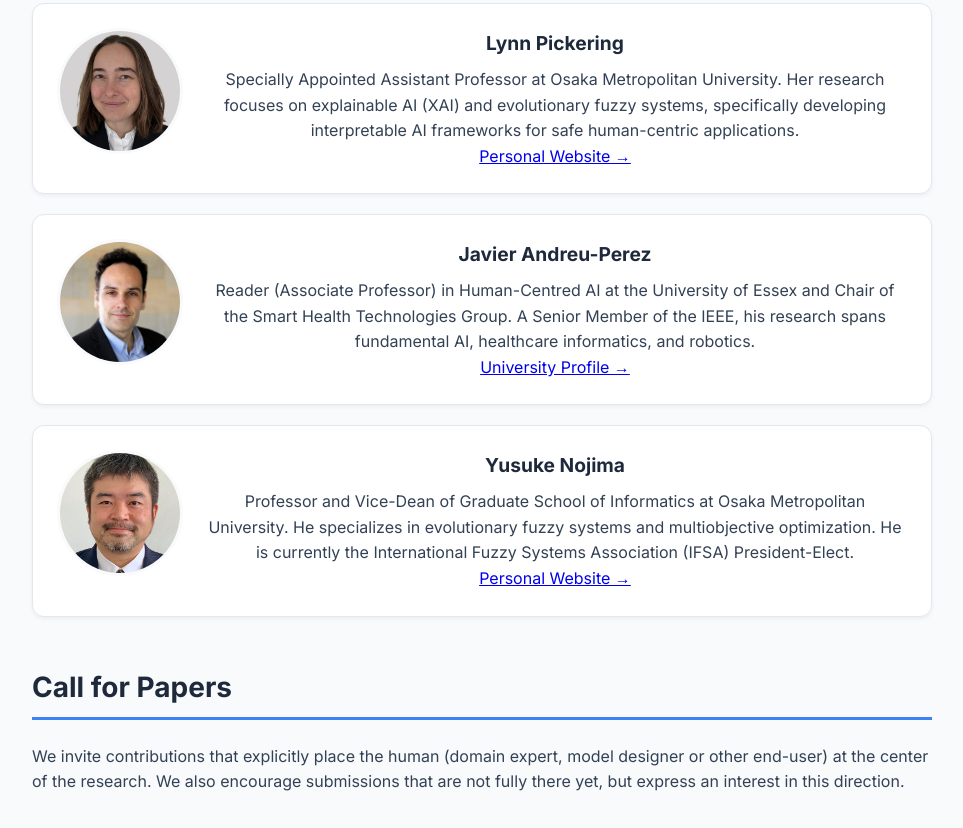
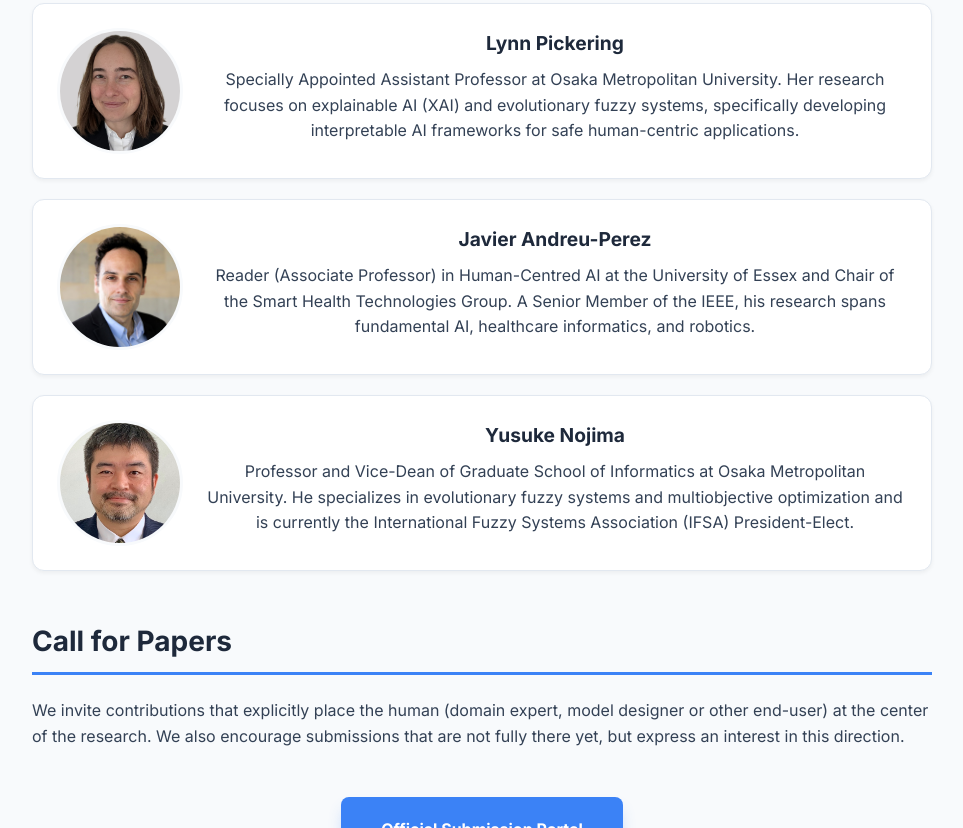
Before and after one commit to hcai-research-group/human-centric-ai-scis-isis2026, a plain HTML site: page index.html in a window 1280 px wide. Shown: the part 1420-2248 px from the top of the page, without its empty margins (158-1121 px from the left). Drawn offline with Linux system fonts and the light colour scheme.

Commit message:
Update index.html

```diff
--- a/index.html
+++ b/index.html
@@ -100,11 +100,25 @@
             border: 3px solid var(--light-bg);
         }
 
-        .organizer-name {
+        /* .organizer-name {
             font-weight: 700;
             color: var(--primary);
             font-size: 1.2rem;
             margin-bottom: 0.5rem;
+        } */
+        .organizer-name {
+        display: inline-block;
+        font-weight: 700;
+        color: var(--primary); /* Keeps the dark color as default */
+        font-size: 1.2rem;
+        margin-bottom: 0.5rem;
+        text-decoration: none; /* Removes default underline */
+        transition: color 0.2s ease-in-out;
+        }
+
+        .organizer-name:hover {
+            color: var(--accent); /* Turns blue when hovered */
+            text-decoration: underline;
         }
 
         /* Mobile Responsiveness: Stack image on top of text on small screens */
@@ -143,14 +157,14 @@
             font-weight: 600;
         }
 
-        .organizer-link:hover {
+        /* .organizer-link:hover {
             text-decoration: underline;
-        }
+        } */
 
-        .organizer-link svg {
+        /* .organizer-link svg {
             vertical-align: middle;
             margin-right: 4px;
-        }
+        } */
         /* Dates Table-style list */
         .important-dates {
             background: #eff6ff;
@@ -228,27 +242,30 @@
         <div class="organizer-card">
             <img src="lynn-pickering.jpeg" alt="Lynn Pickering" class="organizer-img">
             <div class="organizer-info">
-                <div class="organizer-name">Lynn Pickering</div>
+                <a href="https://pickerln.github.io/" class="organizer-name" target="_blank">Lynn Pickering</a>
+                <!-- <div class="organizer-name">Lynn Pickering</div> -->
                 <div class="organizer-bio">Specially Appointed Assistant Professor at Osaka Metropolitan University. Her research focuses on explainable AI (XAI) and evolutionary fuzzy systems, specifically developing interpretable AI frameworks for safe human-centric applications.</div>
-                <a href="https://pickerln.github.io/" class="organizer-link" target="_blank">Personal Website →</a>
+                <!-- <a href="https://pickerln.github.io/" class="organizer-link" target="_blank">Personal Website →</a> -->
             </div>
         </div>
 
         <div class="organizer-card">
             <img src="javier-andreu.jpg" alt="Javier Andreu-Perez" class="organizer-img">
             <div class="organizer-info">
-                <div class="organizer-name">Javier Andreu-Perez</div>
+                <a href="https://www.essex.ac.uk/people/ANDRE09407/Javier-Andreu-Perez" class="organizer-name" target="_blank">Javier Andreu-Perez</a>
+                <!-- <div class="organizer-name">Javier Andreu-Perez</div> -->
                 <div class="organizer-bio">Reader (Associate Professor) in Human-Centred AI at the University of Essex and Chair of the Smart Health Technologies Group. A Senior Member of the IEEE, his research spans fundamental AI, healthcare informatics, and robotics.</div>
-                <a href="https://www.essex.ac.uk/people/ANDRE09407/Javier-Andreu-Perez" class="organizer-link" target="_blank">University Profile →</a>
+                <!-- <a href="https://www.essex.ac.uk/people/ANDRE09407/Javier-Andreu-Perez" class="organizer-link" target="_blank">University Profile →</a> -->
             </div>
         </div>
 
         <div class="organizer-card">
             <img src="yusuke-nojima.jpg" alt="Yusuke Nojima" class="organizer-img">
             <div class="organizer-info">
-                <div class="organizer-name">Yusuke Nojima</div>
-                <div class="organizer-bio">Professor and Vice-Dean of Graduate School of Informatics at Osaka Metropolitan University. He specializes in evolutionary fuzzy systems and multiobjective optimization. He is currently the International Fuzzy Systems Association (IFSA) President-Elect.</div>
-                <a href="https://yusuke-nojima.github.io/" class="organizer-link" target="_blank">Personal Website →</a>
+                <a href="https://yusuke-nojima.github.io/" class="organizer-name" target="_blank">Yusuke Nojima</a>
+                <!-- <div class="organizer-name">Yusuke Nojima</div> -->
+                <div class="organizer-bio">Professor and Vice-Dean of Graduate School of Informatics at Osaka Metropolitan University. He specializes in evolutionary fuzzy systems and multiobjective optimization and is currently the International Fuzzy Systems Association (IFSA) President-Elect.</div>
+                <!-- <a href="https://yusuke-nojima.github.io/" class="organizer-link" target="_blank">Personal Website →</a> -->
             </div>
         </div>
     </div>
```
